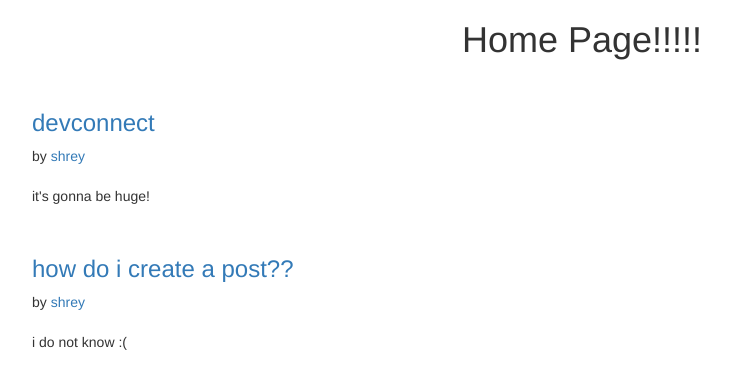
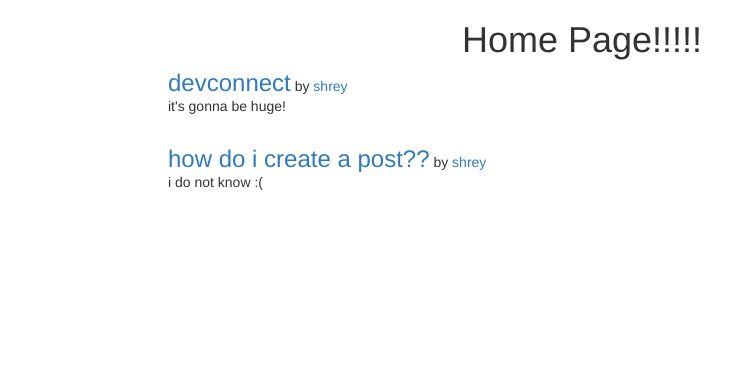
Before and after one commit to shreysahgal/DevConnect, a Flask app: page /home in a window 1280 px wide. Shown: the top 389 px of the page, without its empty margins (58-788 px from the left). Run offline with Flask 2, Linux system fonts and the light colour scheme; data comes from the database, SQL or seed files in the repository; some libraries are stand-ins or nearby versions.

Commit message:
fixed home

```diff
--- a/templates/home.html
+++ b/templates/home.html
@@ -8,11 +8,14 @@
 {% for post in posts %}
 <!-- <li> -->
     <!--Draw post-->
-    <div class="container">
-        <div class="row" style="display: inline">
-            <a href="/post/{{ post.id }}"><h3>{{ post.title }}</h3></a> by <a href="/user/{{post.author}}">{{ post.author }} </a>
+    <div class="container" style="width:70%">
+        <div class="row">
+            <a href="/post/{{ post.id }}"><h3 style="display: inline">{{ post.title }}</h3></a> by <a href="/user/{{post.author}}">{{ post.author }} </a>
         </div>
-        <p>{{ post.descrip }}</p>
+        <div class="row">
+            <p>{{ post.descrip }}</p>
+        </div>
+        <br>
     </div>
 <!-- </li> -->
 {% endfor %}
```
